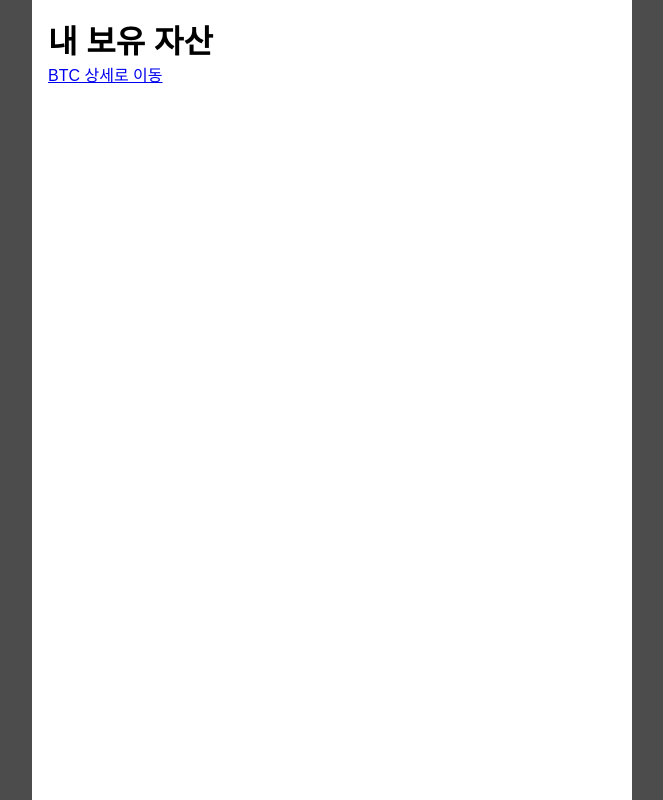
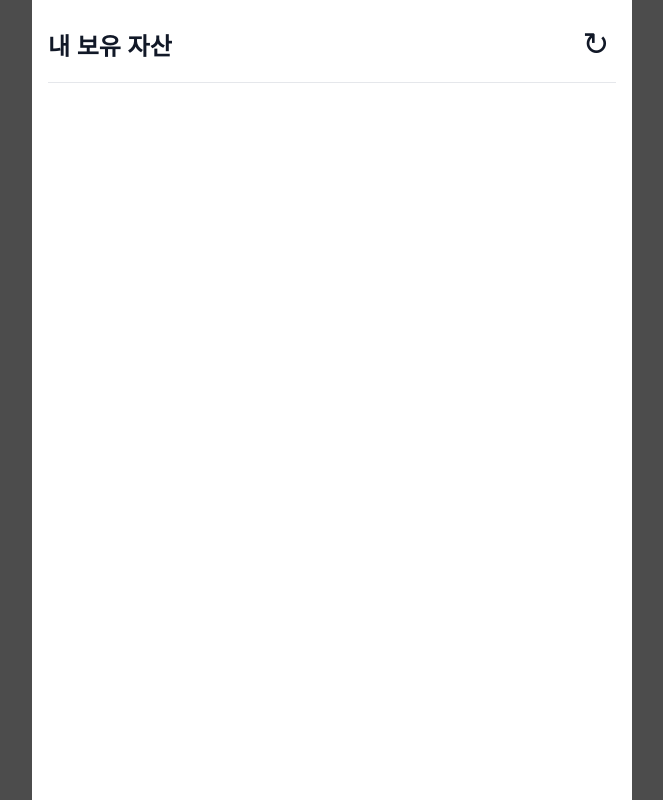
Before and after one commit to jhbdst-dev/crypto-lot-tracker, a React (Vite) app in the folder frontend/: page / in a window 1280 px wide. Shown: the whole page, without its empty margins (308-971 px from the left). Built offline with nearby package versions, Linux system fonts and the light colour scheme.

Commit message:
Home 헤더 제작

```diff
--- /dev/null
+++ b/frontend/src/pages/HomePage.css
@@ -0,0 +1,36 @@
+.home-page {
+    width: 100%;
+}
+
+.home-header {
+    display: flex;
+    align-items: center;
+    justify-content: space-between;
+
+    padding: 8px 0 18px;
+    border-bottom: 1px solid #e5e7eb;
+}
+
+.home-header__title {
+    font-size: 24px;
+    font-weight: 700;
+    color: #111827;
+}
+
+.home-header__refresh-button {
+    display: flex;
+    align-items: center;
+    justify-content: center;
+
+    width: 40px;
+    height: 40px;
+
+    border: none;
+    background: transparent;
+
+    font-size: 32px;
+    line-height: 1;
+    color: #111827;
+
+    cursor: pointer;
+}
--- a/frontend/src/pages/HomePage.tsx
+++ b/frontend/src/pages/HomePage.tsx
@@ -1,13 +1,21 @@
-import { Link } from "react-router-dom"
+import "./HomePage.css"
 
 function HomePage() {
     return (
-        <main>
-            <h1>내 보유 자산</h1>
+        <main className="home-page">
+            <header className="home-header">
+                <h1 className="home-header__title">
+                    내 보유 자산
+                </h1>
 
-            <Link to="/coins/BTC">
-                BTC 상세로 이동
-            </Link>
+                <button
+                    className="home-header__refresh-button"
+                    type="button"
+                    aria-label="자산 정보 새로고침"
+                >
+                    ↻
+                </button>
+            </header>
         </main>
     )
 }
```
Also changed, not shown: frontend/logs(1)/2026_07_19.md (added, +6 -0 lines).
